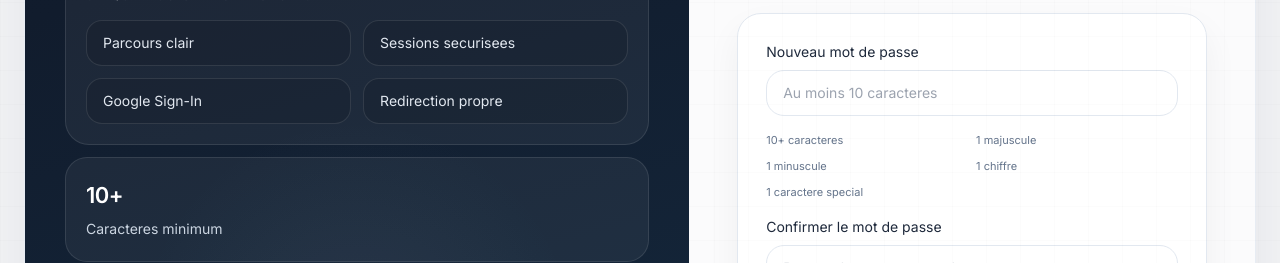
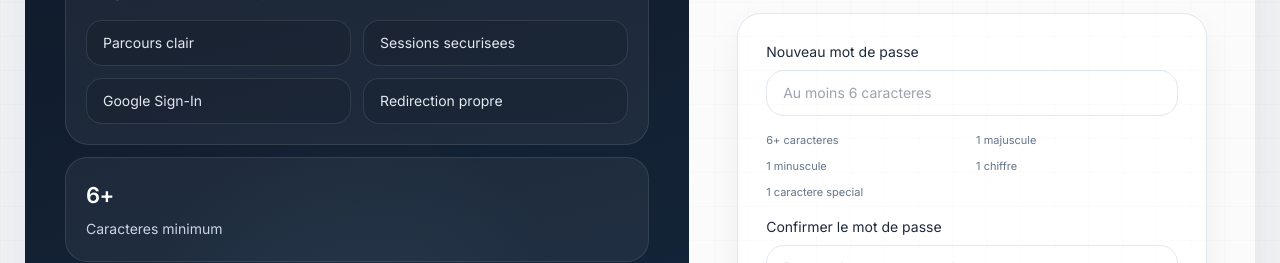
Before and after one commit to PlamediBokanga/eventia, a Next.js app in the folder frontend/: page /auth/reset-password in a window 1280 px wide. Shown: the part 474-737 px from the top of the page. Built offline with nearby package versions, Linux system fonts and the light colour scheme.

Commit message:
Relax password minimum length to 6

```diff
--- a/frontend/src/components/auth/RegisterClient.tsx
+++ b/frontend/src/components/auth/RegisterClient.tsx
@@ -37,7 +37,7 @@ export function RegisterClient() {
   const googleHref = useMemo(() => `${API_URL}/auth/google?mode=register`, []);
   const passwordChecks = useMemo(
     () => ({
-      length: password.trim().length >= 10,
+      length: password.trim().length >= 6,
       lower: /[a-z]/.test(password),
       upper: /[A-Z]/.test(password),
       digit: /[0-9]/.test(password),
@@ -97,7 +97,7 @@ export function RegisterClient() {
       return;
     }
     if (!passwordIsStrong) {
-      setMessage("Le mot de passe doit contenir au moins 10 caracteres, une majuscule, une minuscule, un chiffre et un caractere special.");
+      setMessage("Le mot de passe doit contenir au moins 6 caracteres, une majuscule, une minuscule, un chiffre et un caractere special.");
       return;
     }
     if (password !== confirmPassword) {
@@ -299,7 +299,7 @@ export function RegisterClient() {
                   className="w-full rounded-[18px] border border-slate-200 bg-white px-4 py-3 pr-16 text-sm outline-none transition focus:border-slate-400 focus:ring-4 focus:ring-slate-100"
                   value={password}
                   onChange={e => setPassword(e.target.value)}
-                  placeholder="Au moins 10 caracteres"
+                  placeholder="Au moins 6 caracteres"
                   required
                 />
                 <button
@@ -311,7 +311,7 @@ export function RegisterClient() {
                 </button>
               </div>
               <div className="grid gap-2 pt-1 text-[11px] text-slate-500 md:grid-cols-2">
-                <span className={passwordChecks.length ? "text-emerald-700" : ""}>10+ caracteres</span>
+                <span className={passwordChecks.length ? "text-emerald-700" : ""}>6+ caracteres</span>
                 <span className={passwordChecks.upper ? "text-emerald-700" : ""}>1 majuscule</span>
                 <span className={passwordChecks.lower ? "text-emerald-700" : ""}>1 minuscule</span>
                 <span className={passwordChecks.digit ? "text-emerald-700" : ""}>1 chiffre</span>
--- a/frontend/src/components/auth/ResetPasswordClient.tsx
+++ b/frontend/src/components/auth/ResetPasswordClient.tsx
@@ -8,7 +8,7 @@ import { AuthShell } from "@/components/auth/AuthShell";
 
 function passwordStrength(password: string) {
   return {
-    length: password.trim().length >= 10,
+    length: password.trim().length >= 6,
     lower: /[a-z]/.test(password),
     upper: /[A-Z]/.test(password),
     digit: /[0-9]/.test(password),
@@ -36,7 +36,7 @@ export function ResetPasswordClient() {
       return;
     }
     if (!strong) {
-      setMessage("Le nouveau mot de passe doit etre fort et respecter toutes les regles.");
+      setMessage("Le nouveau mot de passe doit contenir au moins 6 caracteres, une majuscule, une minuscule, un chiffre et un caractere special.");
       return;
     }
     if (password !== confirmPassword) {
@@ -75,7 +75,7 @@ export function ResetPasswordClient() {
       sideTitle="Reprenez l'accès avec un nouveau secret solide."
       sideCopy="Le token de reinitialisation est temporaire. Une fois le mot de passe change, l'ancien acces doit etre considere comme invalide."
       sideStats={[
-        { value: "10+", label: "Caracteres minimum" },
+        { value: "6+", label: "Caracteres minimum" },
         { value: "JWT", label: "Jeton temporaire et signé" },
         { value: "Secure", label: "Mise a jour propre du mot de passe" }
       ]}
@@ -98,12 +98,12 @@ export function ResetPasswordClient() {
             className="w-full rounded-[18px] border border-slate-200 bg-white px-4 py-3 text-sm outline-none transition focus:border-slate-400 focus:ring-4 focus:ring-slate-100"
             value={password}
             onChange={e => setPassword(e.target.value)}
-            placeholder="Au moins 10 caracteres"
+            placeholder="Au moins 6 caracteres"
             required
           />
         </div>
         <div className="grid gap-2 text-[11px] text-slate-500 md:grid-cols-2">
-          <span className={strength.length ? "text-emerald-700" : ""}>10+ caracteres</span>
+          <span className={strength.length ? "text-emerald-700" : ""}>6+ caracteres</span>
           <span className={strength.upper ? "text-emerald-700" : ""}>1 majuscule</span>
           <span className={strength.lower ? "text-emerald-700" : ""}>1 minuscule</span>
           <span className={strength.digit ? "text-emerald-700" : ""}>1 chiffre</span>
```
Also changed, not shown: 1 other file (tests, documents, lock files or other folders).
